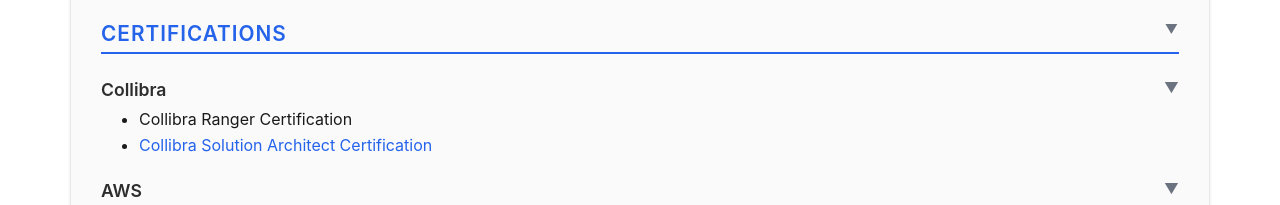
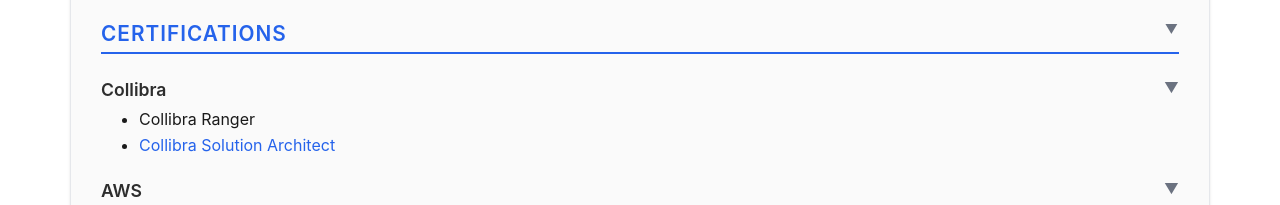
Before and after one commit to arnauudG/arnauudG.github.io, a website: page index.html in a window 1280 px wide. Shown: the part 2897-3102 px from the top of the page. Drawn offline with nearby package versions, Linux system fonts and the light colour scheme.

Commit message:
Shorten Collibra certification labels

```diff
--- a/index.html
+++ b/index.html
@@ -739,8 +739,8 @@
             <h4 class="collapsible-company">Collibra</h4>
             <div class="company-content">
                 <ul>
-                    <li>Collibra Ranger Certification</li>
-                    <li><a href="https://www.credly.com/badges/2171017b-65fd-45a4-9120-e22b8e9c189e/public_url" target="_blank" rel="noopener noreferrer">Collibra Solution Architect Certification</a></li>
+                    <li>Collibra Ranger</li>
+                    <li><a href="https://www.credly.com/badges/2171017b-65fd-45a4-9120-e22b8e9c189e/public_url" target="_blank" rel="noopener noreferrer">Collibra Solution Architect</a></li>
                 </ul>
             </div>
 
```
Also changed, not shown: 1 other file.
